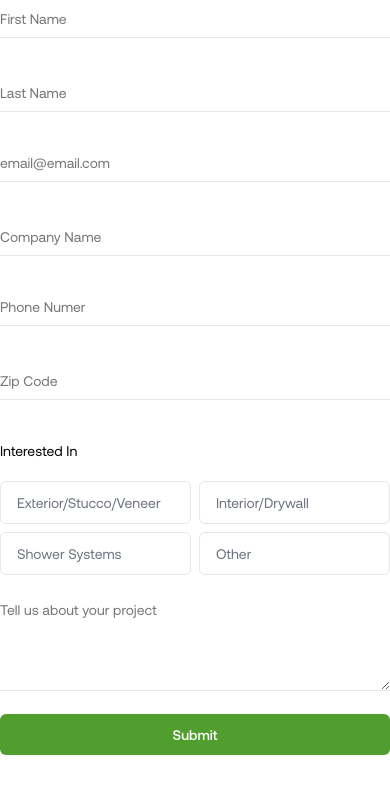
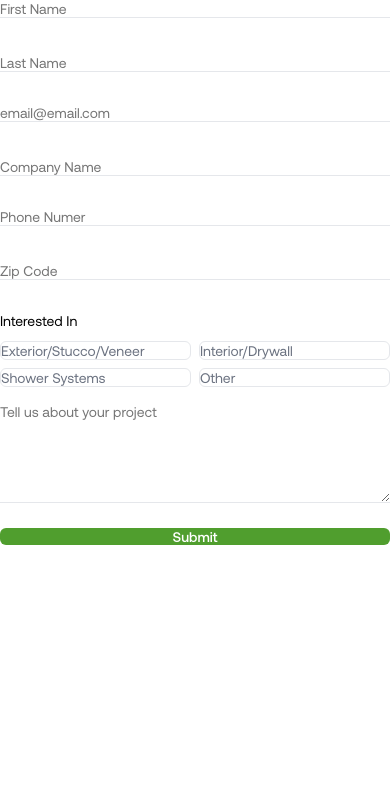
Before and after one commit to honterplatform/Final-hydro, a React (Vite) app: page /form in a window 390 px wide. Shown: the top 794 px of the page. Built offline with nearby package versions, Linux system fonts and the light colour scheme; no server answers.

Commit message:
Remove all padding from form and set mobile breakpoint to 390px

```diff
--- a/src/pages/FormPage.jsx
+++ b/src/pages/FormPage.jsx
@@ -6,7 +6,7 @@ const FormPage = () => {
 
   useEffect(() => {
     const checkMobile = () => {
-      setIsMobile(window.innerWidth < 640);
+      setIsMobile(window.innerWidth <= 390);
     };
     checkMobile();
     window.addEventListener('resize', checkMobile);
@@ -103,7 +103,7 @@ const FormPage = () => {
 
   const inputStyle = {
     width: '100%',
-    padding: '10px 0',
+    padding: 0,
     marginBottom: '16px',
     border: 'none',
     borderBottom: '1px solid #e5e7eb',
@@ -154,7 +154,7 @@ const FormPage = () => {
           </div>
         ) : (
           <>
-            <form onSubmit={handleSubmit}>
+            <form onSubmit={handleSubmit} style={{ padding: 0, margin: 0 }}>
               {/* Row 1: First Name & Last Name */}
               <div style={{
                 display: 'grid',
@@ -245,7 +245,7 @@ const FormPage = () => {
               {/* Interested In Multi-Select */}
               <div style={{ marginBottom: '16px' }}>
                 <div style={{
-                  padding: '10px 0',
+                  padding: 0,
                   fontSize: '14px',
                   color: '#000000',
                   fontFamily: 'Aeonik, sans-serif',
@@ -268,7 +268,7 @@ const FormPage = () => {
                         onClick={() => handleInterestedInToggle(option)}
                         style={{
                           width: '100%',
-                          padding: '12px 16px',
+                          padding: 0,
                           textAlign: 'left',
                           backgroundColor: isSelected ? 'rgba(80, 158, 46, 0.2)' : 'transparent',
                           color: isSelected ? '#509E2E' : '#6b7280',
@@ -338,7 +338,7 @@ const FormPage = () => {
                 disabled={isSubmitting}
                 style={{
                   width: '100%',
-                  padding: '12px 16px',
+                  padding: 0,
                   backgroundColor: '#509E2E',
                   color: 'white',
                   border: 'none',
```
